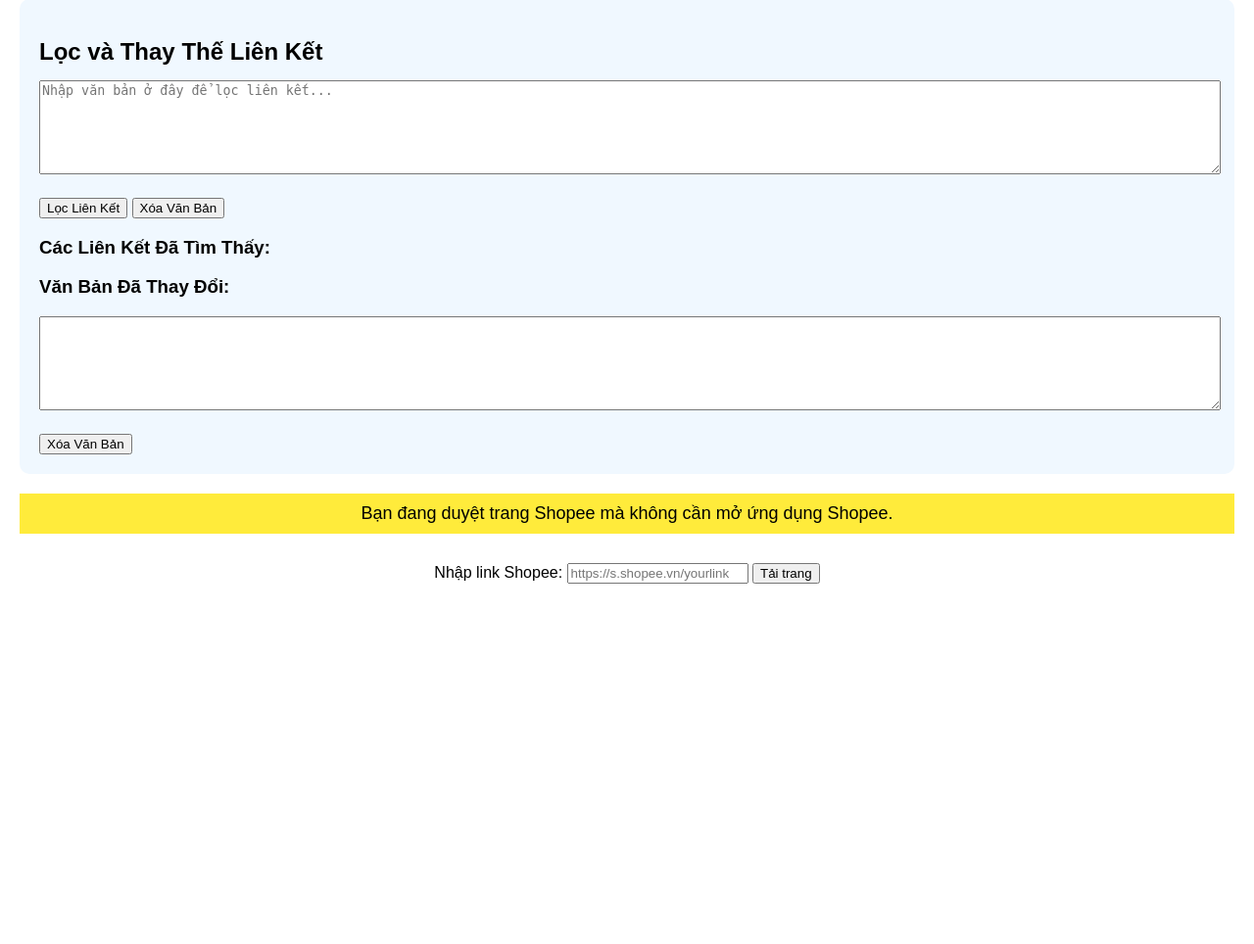
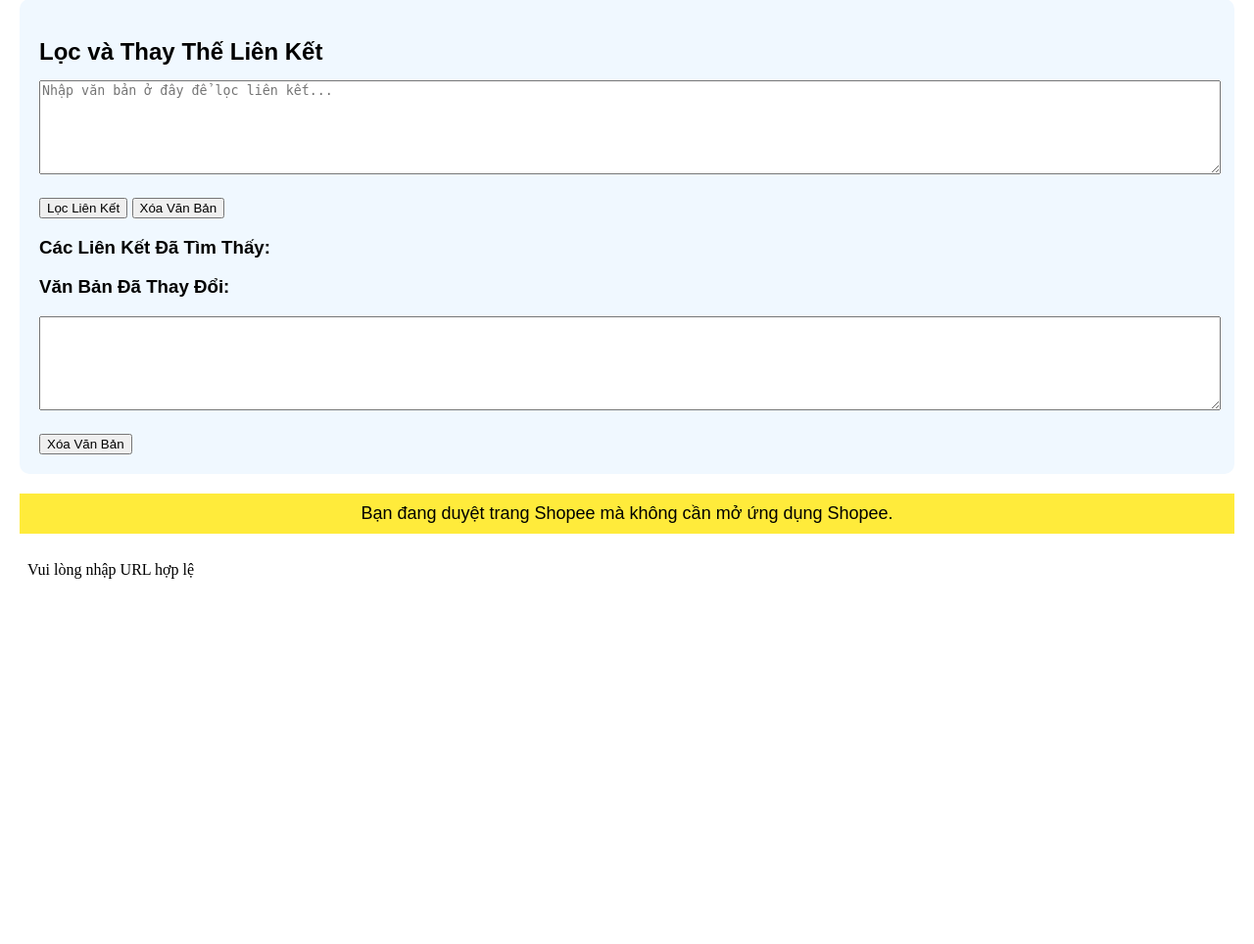
Before and after one commit to minhthang1233/Laz, a Flask app: page / in a window 1280 px wide. Shown: the part 161-1125 px from the top of the page at 98% size. Before the commit the page ends 757 px from the top, so only its background shows below. Run offline with Flask 3, Linux system fonts and the light colour scheme.

Commit message:
Update index.html

```diff
--- a/templates/index.html
+++ b/templates/index.html
@@ -79,17 +79,8 @@
         Bạn đang duyệt trang Shopee mà không cần mở ứng dụng Shopee.
     </div>
 
-    <form action="/shopee" method="GET" style="text-align: center; margin-bottom: 20px;">
-        <label>Nhập link Shopee: </label>
-        <input type="text" name="url" placeholder="https://s.shopee.vn/yourlink" required />
-        <button type="submit">Tải trang</button>
-    </form>
-
-    {% if content %}
-        <div class="iframe-container">
-            {{ content|safe }}
-        </div>
-    {% endif %}
+    <!-- Phần iframe sẽ hiển thị nội dung trang Shopee -->
+    <iframe src="/shopee" title="Shopee Content"></iframe>
 
     <script>
         let links = [];
```
